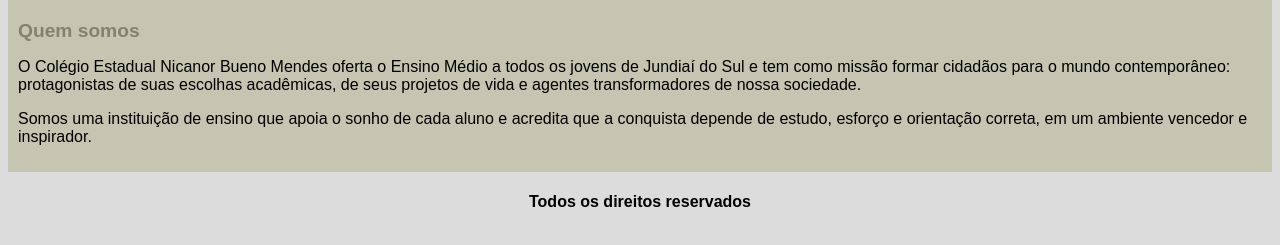
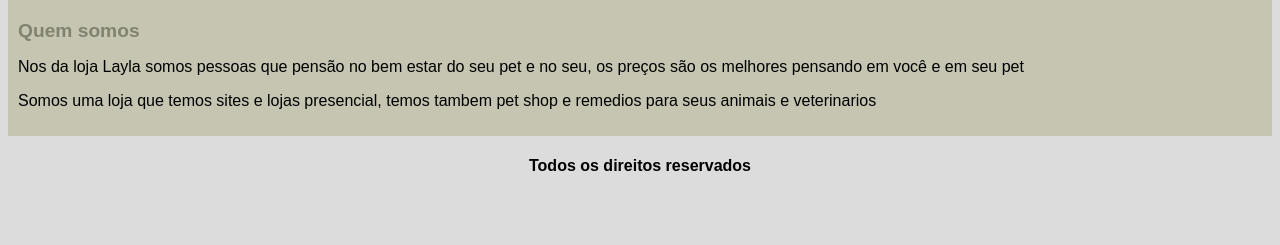
Before and after one commit to biazinha32/loja-Layla-, a plain HTML site: page quem-somos.html in a window 1280 px wide. Shown: the part 85-330 px from the top of the page. Drawn offline with Linux system fonts and the light colour scheme.

Commit message:
Update quem-somos.html

```diff
--- a/quem-somos.html
+++ b/quem-somos.html
@@ -24,17 +24,14 @@ src="imagens/31346333_165759220789077_5761758061341442048_n.jpg">
 <h1>Quem somos</h1>
 
 <p>
-O Colégio Estadual Nicanor Bueno Mendes oferta o Ensino Médio a todos os
-jovens de Jundiaí do Sul e tem como missão formar cidadãos para o mundo contemporâneo:
-protagonistas de suas escolhas acadêmicas, de seus projetos de vida e agentes
-transformadores de nossa sociedade.
+Nos da loja Layla somos pessoas que pensão no bem estar do seu pet e no seu, os preços
+são os melhores pensando em você e em seu pet
 
 </p>
 
 <p>
-Somos uma instituição de ensino que apoia o sonho de cada aluno e acredita
-que a conquista depende de estudo, esforço e orientação correta, em um ambiente vencedor
-e inspirador.
+Somos uma loja que temos sites e lojas presencial, temos tambem pet shop e remedios
+para seus animais e veterinarios
 
 </p>
 
```
